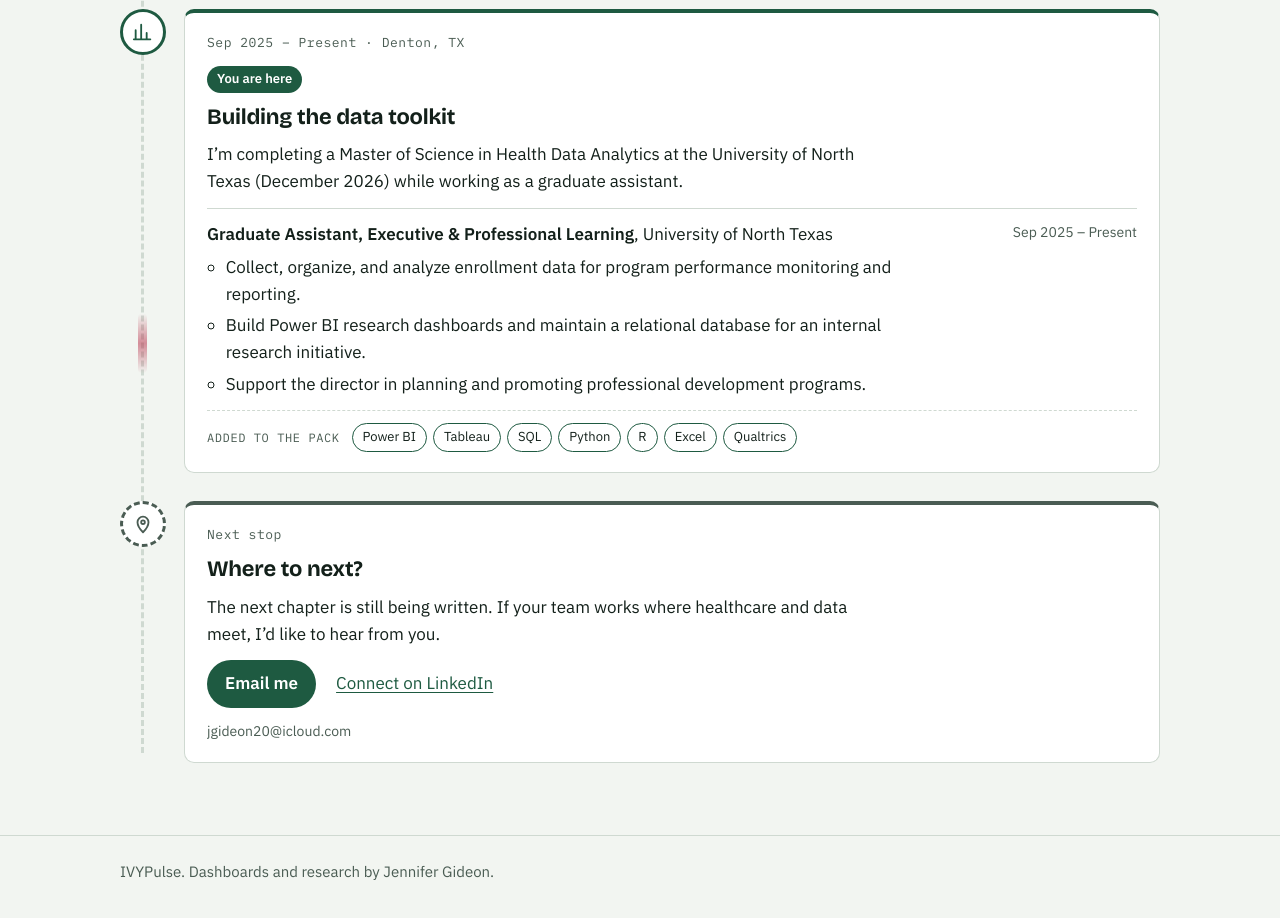
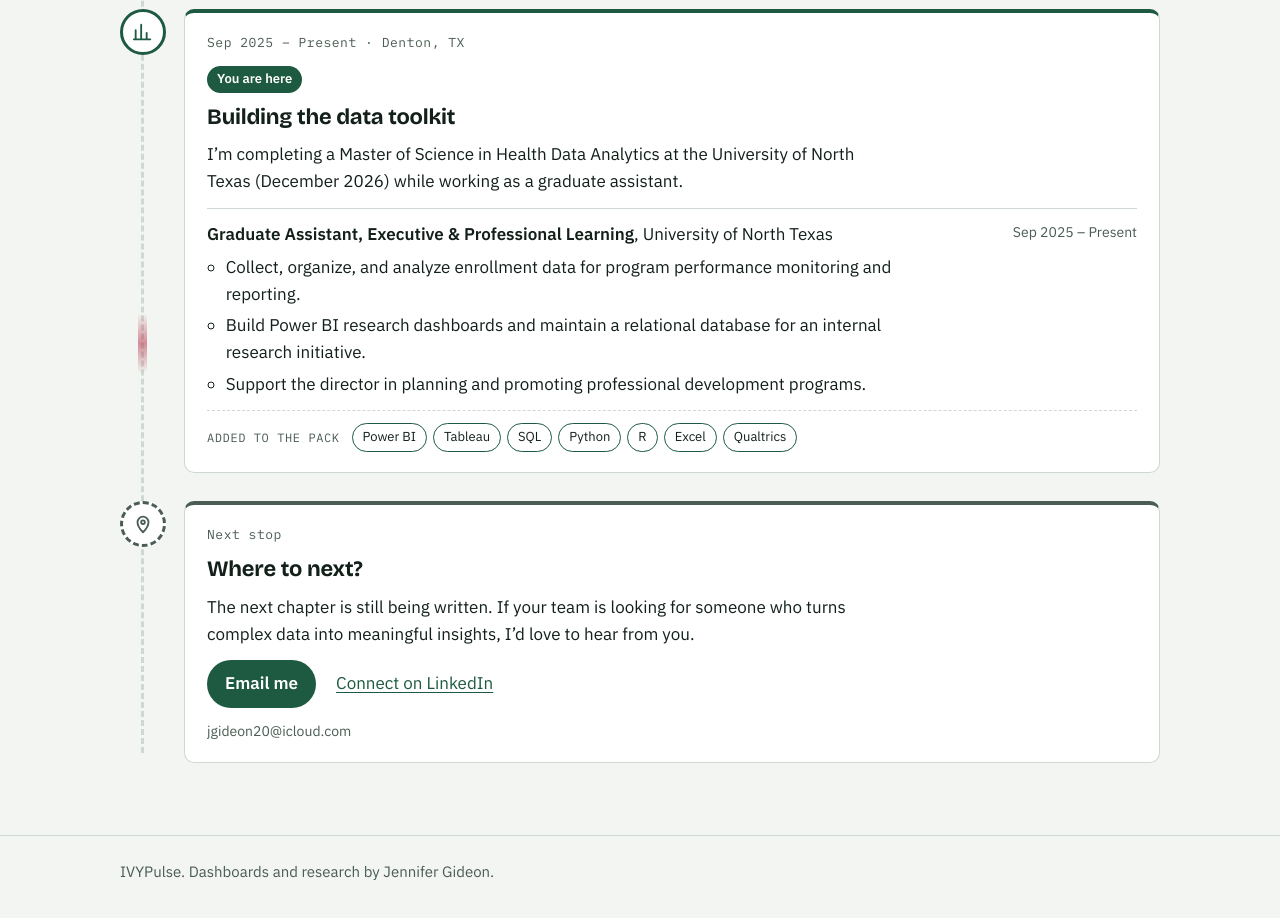
Before and after one commit to IvyPulseMethod/IvyPulse, a plain HTML site: page resume.html in a window 1280 px wide. Shown: the part 3283-4201 px from the top of the page. Drawn offline with nearby package versions, Linux system fonts and the light colour scheme.

Commit message:
Add files via upload

```diff
--- a/resume.html
+++ b/resume.html
@@ -446,7 +446,7 @@ a:hover { text-decoration-thickness: 2px; }
         <div class="stop-card">
           <p class="stop-meta">Next stop</p>
           <h3>Where to next?</h3>
-          <p class="stop-intro">The next chapter is still being written. If your team works where healthcare and data meet, I’d like to hear from you.</p>
+          <p class="stop-intro">The next chapter is still being written. If your team is looking for someone who turns complex data into meaningful insights, I’d love to hear from you.</p>
           <p class="next-links"><a class="button" href="mailto:jgideon20@icloud.com">Email me</a><a href="https://www.linkedin.com/in/jgideon01">Connect on LinkedIn</a></p><p class="next-addr">jgideon20@icloud.com</p>
         </div>
       </li>
```
